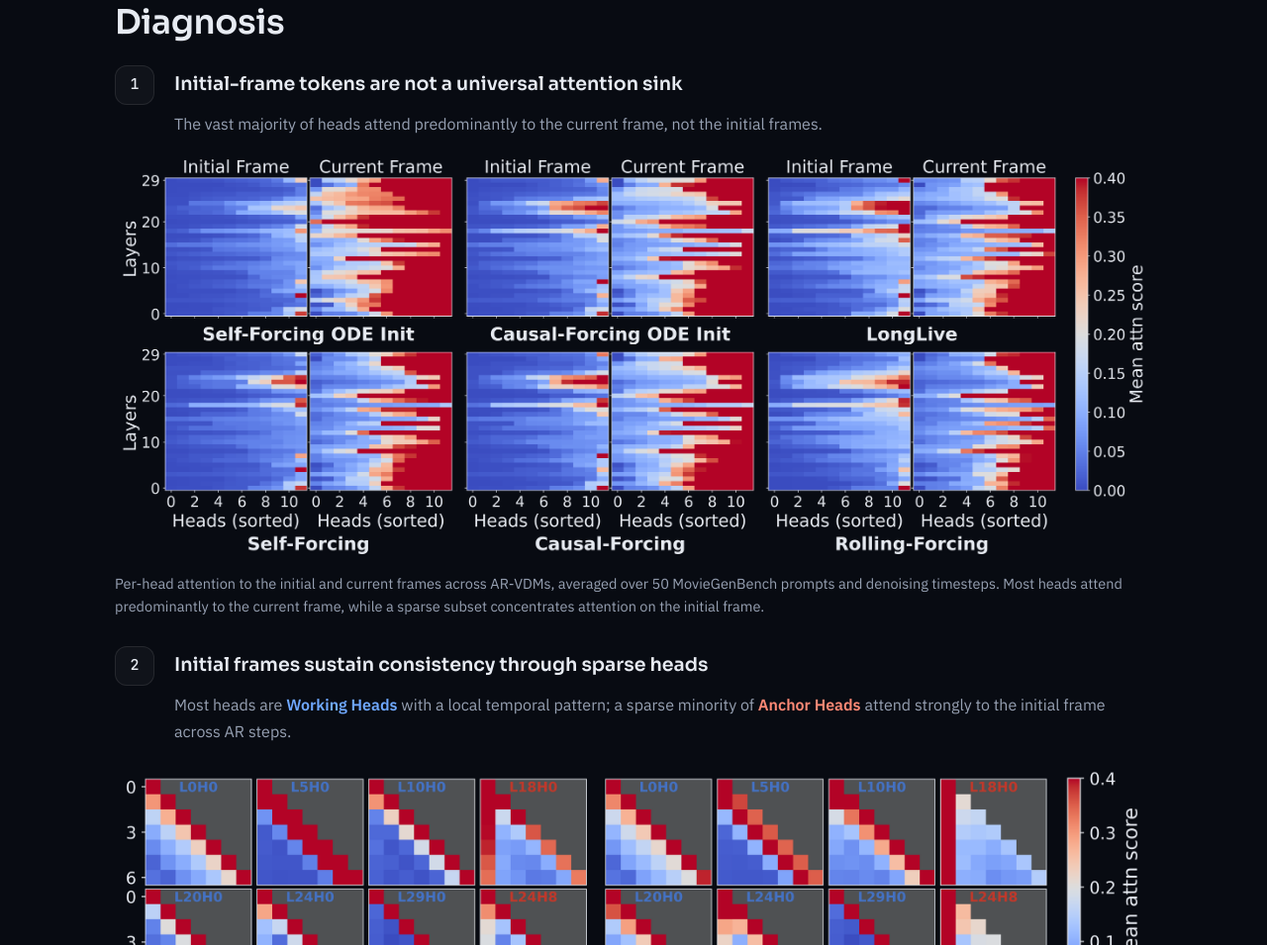
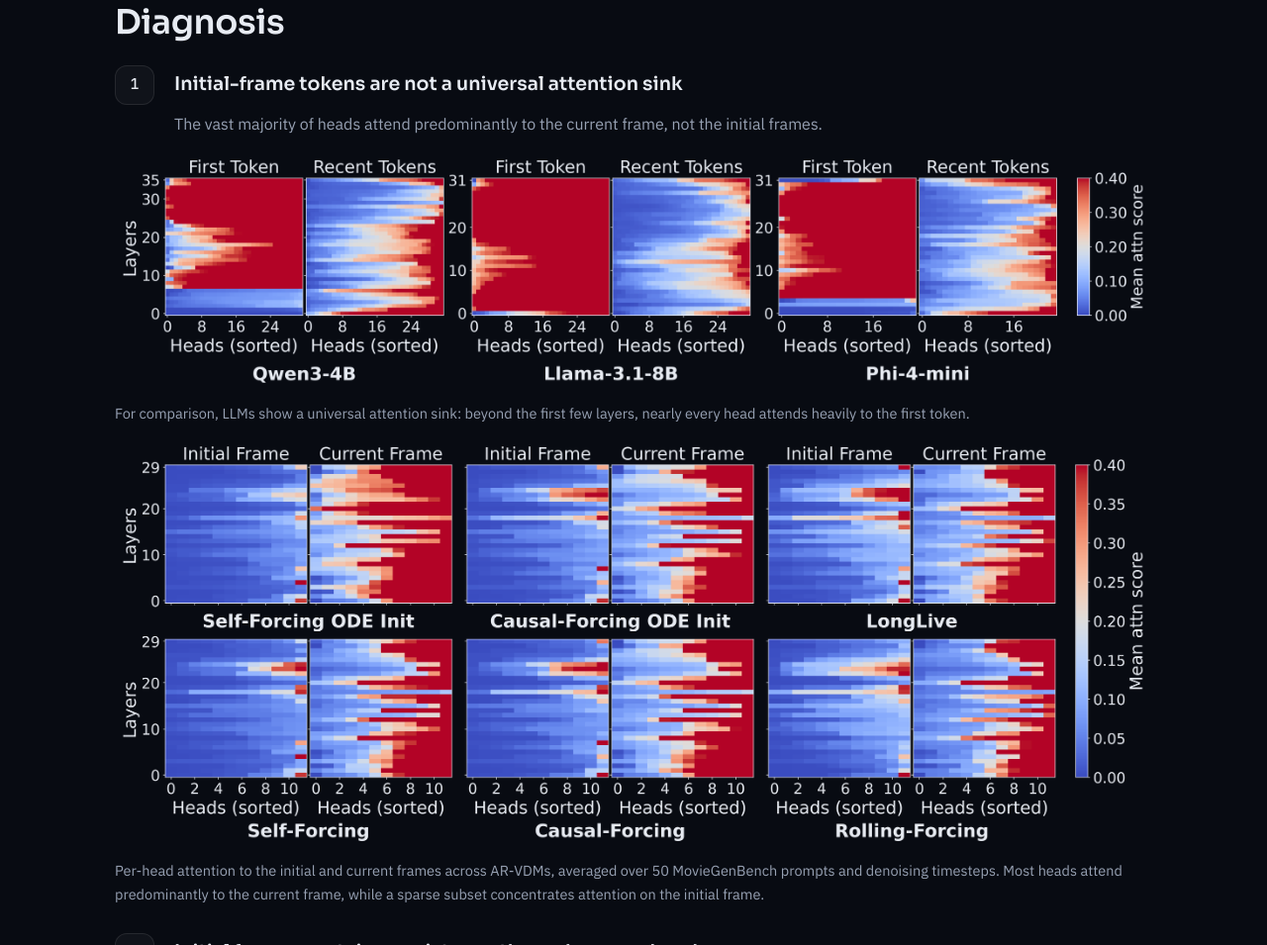
Before and after one commit to disen-forcing/disen-forcing.github.io, a plain HTML site: page index.html in a window 1280 px wide. Shown: the part 1724-2679 px from the top of the page at 99% size. Drawn offline with Linux system fonts and the light colour scheme.

Commit message:
Update figures

```diff
--- a/index.html
+++ b/index.html
@@ -220,6 +220,10 @@ html.js .reveal.in{opacity:1;transform:none}
     <div class="body">
       <h3>Initial-frame tokens are not a universal attention sink</h3>
       <p class="muted">The vast majority of heads attend predominantly to the current frame, not the initial frames.</p>
+      <figure>
+        <a href="media/llm_sink_pairs_dark.png" target="_blank" rel="noopener"><img class="photo" src="media/llm_sink_pairs_dark.png" alt="Per-head attention to the first token and to recent tokens in Qwen3-4B, Llama-3.1-8B and Phi-4-mini" width="2400" height="552"></a>
+        <figcaption>For comparison, LLMs show a universal attention sink: beyond the first few layers, nearly every head attends heavily to the first token.</figcaption>
+      </figure>
       <figure>
         <a href="media/sinkvalue_comparison_dark.png" target="_blank" rel="noopener"><img class="photo" src="media/sinkvalue_comparison_dark.png" alt="Per-head attention to the initial and current frames across six AR-VDMs" width="2400" height="941"></a>
         <figcaption>Per-head attention to the initial and current frames across AR-VDMs, averaged over 50 MovieGenBench prompts and denoising timesteps. Most heads attend predominantly to the current frame, while a sparse subset concentrates attention on the initial frame.</figcaption>
```
Also changed, not shown: media/llm_sink_pairs_dark.png (added).
